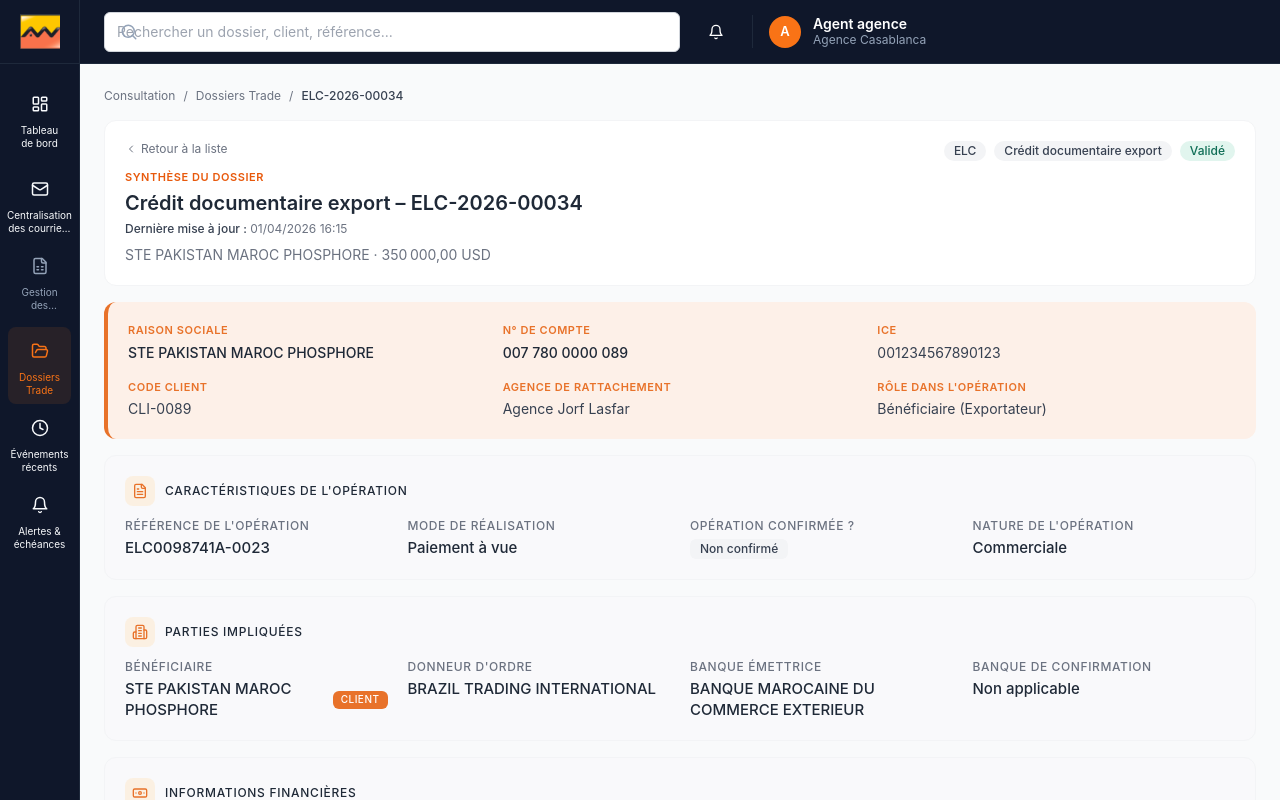
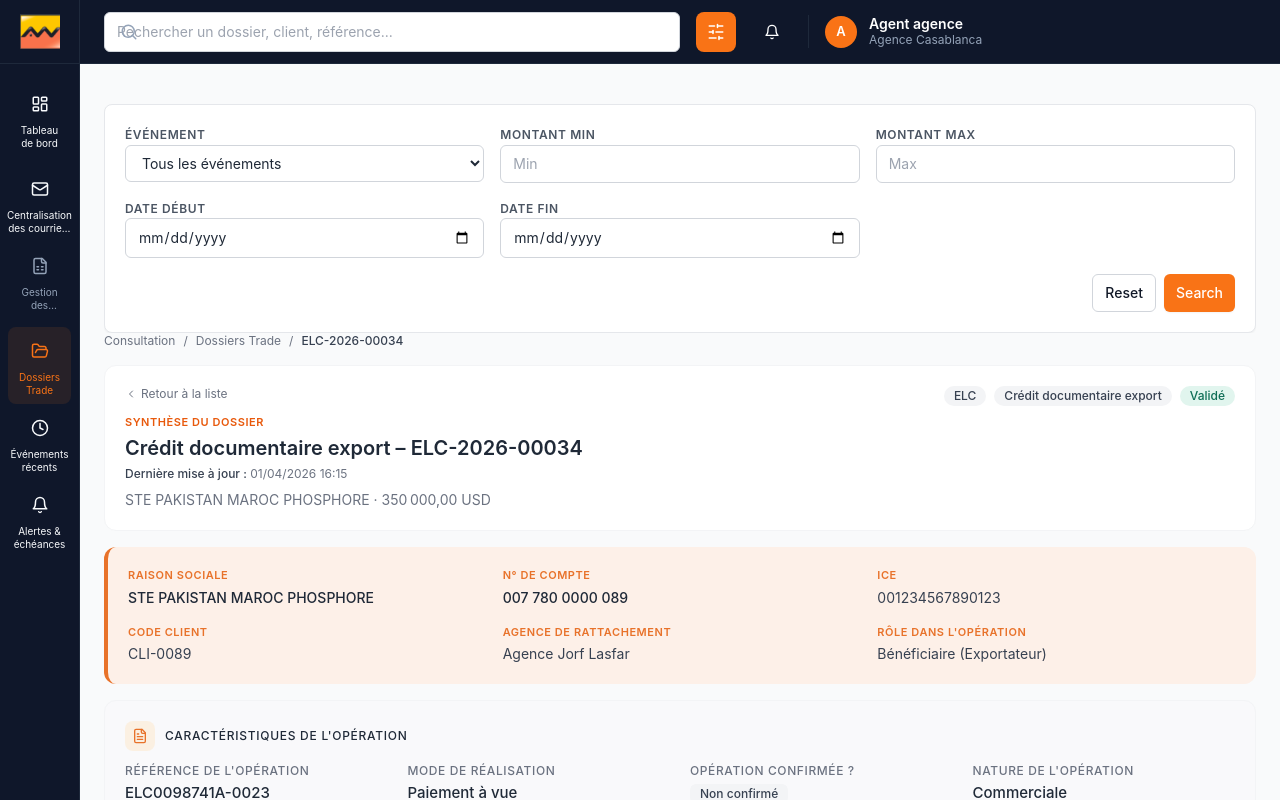
Before and after one commit to ISSAMAWB/TRADE_FRONT_AGENCE, a Next.js app: page /consultation/dossiers/ELC-2026-00034 in a window 1280 px wide. Both pictures are taken after a click on the button 716 px from the left and 31 px from the top of the page. Shown: the top 800 px of the page. Built offline with nearby package versions, Linux system fonts and the light colour scheme.

Commit message:
feat(ui): ajout du bouton de filtres sur la page de detail d'un dossier

```diff
--- a/src/app/consultation/dossiers/[id]/page.tsx
+++ b/src/app/consultation/dossiers/[id]/page.tsx
@@ -1,17 +1,47 @@
 "use client";
 
 import { useParams } from "next/navigation";
+import { useState } from "react";
 import Link from "next/link";
 import DetailDossier from "@/components/consultation/DetailDossier";
 import dossiersDetail from "@/mocks/dossiersDetail.json";
 import type { DossierTrade } from "@/domain/consultation-detail";
 import Shell from "@/components/Shell";
+import CollapsibleFilterPanel from "@/components/ui/CollapsibleFilterPanel";
 
 export default function ConsultationDossierDetailPage() {
   const params = useParams<{ id: string }>();
   const id = params?.id as string;
   const dossiers = dossiersDetail as DossierTrade[];
   const dossier = dossiers.find((d) => d.reference === id);
+
+  const [isFilterOpen, setIsFilterOpen] = useState(false);
+  const [evenement, setEvenement] = useState("");
+  const [montantMin, setMontantMin] = useState("");
+  const [montantMax, setMontantMax] = useState("");
+  const [dateDebut, setDateDebut] = useState("");
+  const [dateFin, setDateFin] = useState("");
+
+  const EVENEMENTS = [
+    "Création",
+    "Réception des documents",
+    "Modification",
+    "Ajustement",
+    "Paiement à vue",
+    "Paiement à échéance",
+    "Gestion des commissions",
+    "Correspondance",
+    "Annulation",
+    "Expiration",
+  ];
+
+  function resetFilters() {
+    setEvenement("");
+    setMontantMin("");
+    setMontantMax("");
+    setDateDebut("");
+    setDateFin("");
+  }
 
   if (!dossier) {
     return (
@@ -24,7 +54,74 @@ export default function ConsultationDossierDetailPage() {
   }
 
   return (
-    <Shell>
+    <Shell
+      showFilterButton={true}
+      onFilterToggle={() => setIsFilterOpen(!isFilterOpen)}
+      isFilterOpen={isFilterOpen}
+    >
+      <CollapsibleFilterPanel
+        isOpen={isFilterOpen}
+        onSearch={() => {}}
+        onReset={resetFilters}
+      >
+        <div className="grid grid-cols-1 md:grid-cols-2 lg:grid-cols-3 gap-4">
+          <div>
+            <label className="text-label">ÉVÉNEMENT</label>
+            <select
+              className="input w-full"
+              value={evenement}
+              onChange={(e) => setEvenement(e.target.value)}
+            >
+              <option value="">Tous les événements</option>
+              {EVENEMENTS.map((e) => (
+                <option key={e} value={e}>{e}</option>
+              ))}
+            </select>
+          </div>
+
+          <div>
+            <label className="text-label">MONTANT MIN</label>
+            <input
+              type="number"
+              value={montantMin}
+              onChange={(e) => setMontantMin(e.target.value)}
+              placeholder="Min"
+              className="input w-full"
+            />
+          </div>
+
+          <div>
+            <label className="text-label">MONTANT MAX</label>
+            <input
+              type="number"
+              value={montantMax}
+              onChange={(e) => setMontantMax(e.target.value)}
+              placeholder="Max"
+              className="input w-full"
+            />
+          </div>
+
+          <div>
+            <label className="text-label">DATE DÉBUT</label>
+            <input
+              type="date"
+              value={dateDebut}
+              onChange={(e) => setDateDebut(e.target.value)}
+              className="input w-full"
+            />
+          </div>
+
+          <div>
+            <label className="text-label">DATE FIN</label>
+            <input
+              type="date"
+              value={dateFin}
+              onChange={(e) => setDateFin(e.target.value)}
+              className="input w-full"
+            />
+          </div>
+        </div>
+      </CollapsibleFilterPanel>
       <DetailDossier dossier={dossier} />
     </Shell>
   );
```
